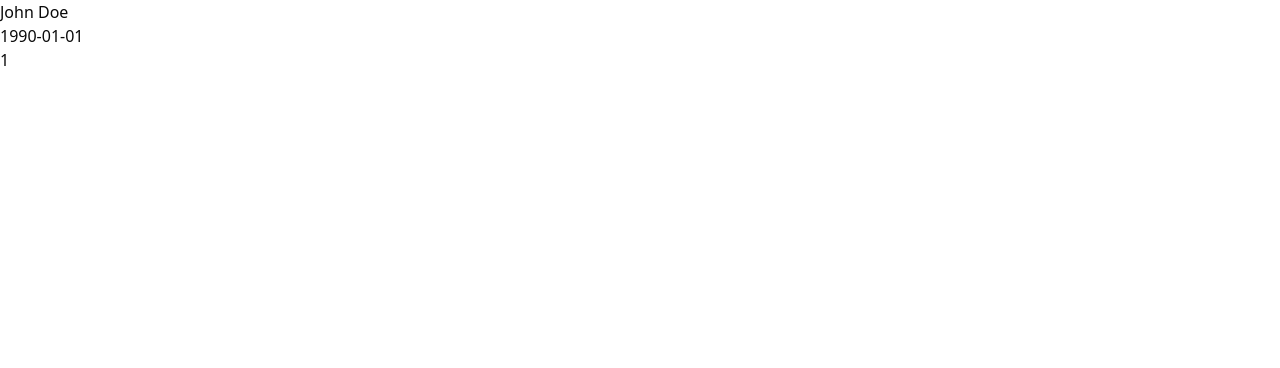
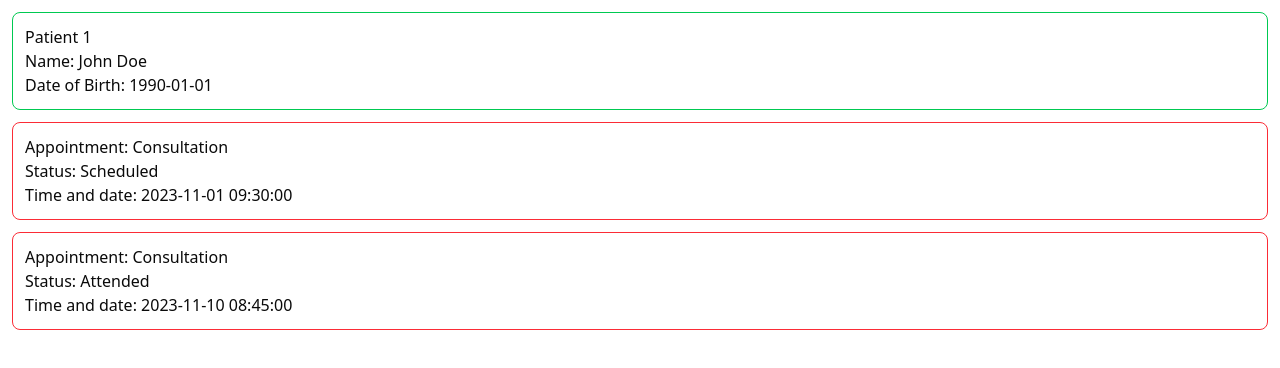
Before and after one commit to ARedaUni/dentology-ali-reda, a Next.js app: page /patients/1 in a window 1280 px wide. Shown: the top 368 px of the page. Built offline with nearby package versions, Linux system fonts and the light colour scheme.

Commit message:
have basic rendering and basic UI updates in application

```diff
--- a/app/patients/[id]/page.tsx
+++ b/app/patients/[id]/page.tsx
@@ -7,6 +7,7 @@ import { appointments, patients } from "@/lib/types";
 import { use } from 'react'
 import { Patientlist } from "@/components/patients/patientlist";
 import { convertFromISOToReadable } from "@/lib/utils";
+import { Appointmentslist } from "@/components/appointments/appointmentlist";
 type Params = Promise<{ id: string }>
 
 export default function Page(props: {
@@ -33,13 +34,10 @@ export default function Page(props: {
     <Patientlist patient={patient[0]} />
 
     <div className="">
-        {appointments.length === 1 ?
-            <div>
-        Appointment type: {appointments[0].type}
-        Appointment status: {appointments[0].status}
-        Appointment date: {appointments[0].date_and_time.replace('T', ' ')}
-        </div>
-        : <div></div>
+        {appointments.length > 0 ? appointments.map(appointment => {
+            return (<Appointmentslist key={appointment.id} appointment={appointment} />)
+        })
+        : <div>Patient has made no appointments</div>
 
         }
     </div>
--- a/app/patients/page.tsx
+++ b/app/patients/page.tsx
@@ -16,12 +16,17 @@ export default function Patients(){
 
 
     return (
-        <div className=''>
+        <div className='min-h-screen '>
+
+            <div className='flex flex-col '>
+            <h1>Patients</h1>
             {patients && patients.map(patient => {
                 return (
                     <Patientlist key={patient.id} patient={patient} />
                 )
             })}
+            </div>
+
         </div>
     )
 
--- /dev/null
+++ b/components/appointments/appointmentlist.tsx
@@ -0,0 +1,20 @@
+import { appointments, patients } from '@/lib/types';
+import Link from 'next/link';
+import {useState} from 'react'
+
+
+
+
+export function Appointmentslist({appointment}: {appointment: appointments}){
+    return(
+        <div  className='flex flex-col border border-red-500 rounded-md p-3 m-3'>
+        <p>Appointment: {appointment.type}</p>
+        <p>Status: {appointment.status}</p>
+        <p>Time and date: {appointment.date_and_time.replace('T', ' ')}</p>
+
+
+    </div>
+    )
+
+
+}
--- a/components/patients/patientlist.tsx
+++ b/components/patients/patientlist.tsx
@@ -8,11 +8,11 @@ import {useState} from 'react'
 export function Patientlist({patient}: {patient: patients}){
     return(
         <Link href={`patients/${patient.id}`}>
-        <div  className='flex flex-col'>
+        <div  className='flex flex-col border border-green-500 rounded-md p-3 m-3'>
+        <p>Patient {patient.id}</p>
+        <h1>Name: {patient.name}</h1>
+        <p>Date of Birth: {patient.date_of_birth}</p>
 
-        <h1>{patient.name}</h1>
-        <p>{patient.date_of_birth}</p>
-        <p>{patient.id}</p>
 
     </div>
     </Link>
```
